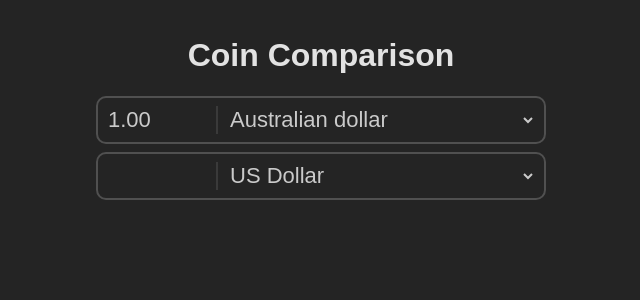
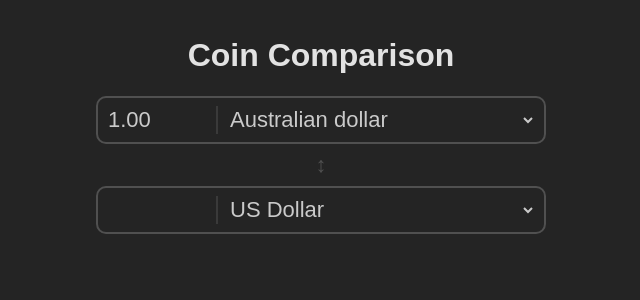
Before and after one commit to shock59/coin-comparison, a Svelte app: page / in a window 1280 px wide. Shown: the top 300 px of the page, without its empty margins (319-959 px from the left). Built offline with nearby package versions, Linux system fonts and the light colour scheme; no server answers; a web font is replaced by a local one.

Commit message:
Add arrow to UI

```diff
--- a/src/App.svelte
+++ b/src/App.svelte
@@ -61,6 +61,7 @@
 <main>
   <h1>Coin Comparison</h1>
 
+  <div id="conversion-form">
     <div class="input-row">
       <input
         type="text"
@@ -75,6 +76,8 @@
       </select>
     </div>
 
+    <div id="arrow">↕</div>
+
     <div class="input-row">
       <input
         type="text"
@@ -88,11 +91,18 @@
         <option value="usd">US Dollar</option>
       </select>
     </div>
+  </div>
 </main>
 
 <style>
   main {
     width: 100%;
+  }
+
+  #conversion-form {
+    display: flex;
+    flex-direction: column;
+    font-size: 22px;
   }
 
   .input-row {
@@ -102,8 +112,6 @@
     border-radius: 10px;
     padding: 8px;
     color: rgba(255, 255, 255, 0.76);
-    font-size: 22px;
-    margin-bottom: 8px;
   }
 
   input,
@@ -124,4 +132,9 @@
   select {
     padding-left: 8px;
   }
+
+  #arrow {
+    margin: 8px 0;
+    color: rgba(255, 255, 255, 0.2);
+  }
 </style>
```
Lines whose indentation alone changed are shown as unchanged.
